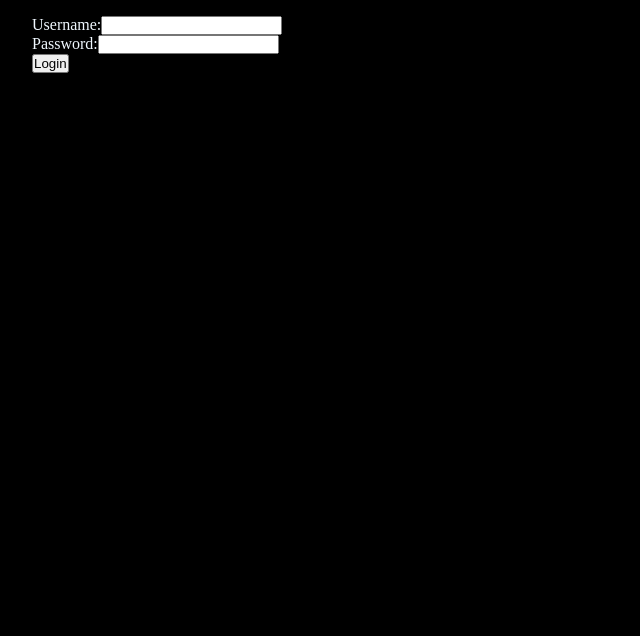
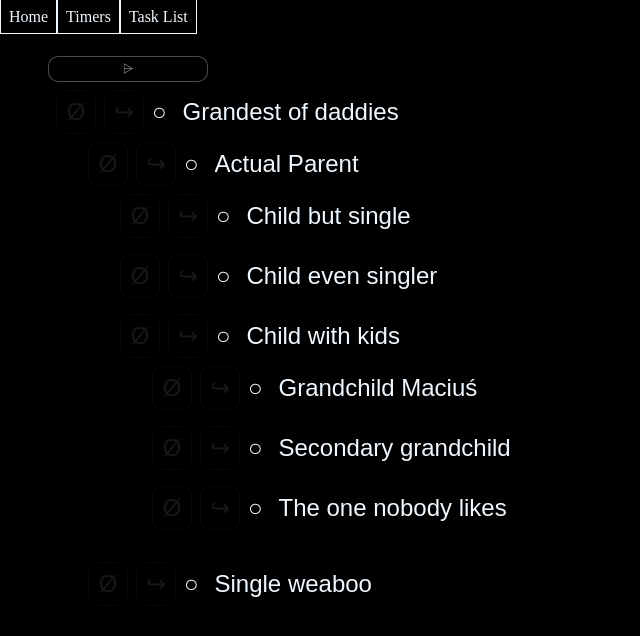
Before and after one commit to Illeeya/PersonalHub, a Vue app: page /taskList in a window 1280 px wide. Shown: the top 636 px of the page, without its empty margins (0-640 px from the left). Built offline with nearby package versions, Linux system fonts and the light colour scheme.

Commit message:
DEV | 24122201

```diff
--- a/src/App.vue
+++ b/src/App.vue
@@ -1,34 +1,55 @@
 <template>
+    <header>
+        <nav>
+            <RouterLink class="navElement" to="/">Home</RouterLink>
+            <RouterLink class="navElement" to="/timers">Timers</RouterLink>
+            <RouterLink class="navElement" to="/taskList">Task List</RouterLink>
+        </nav>
+    </header>
     <div class="mainAppContainer">
-        <LoginView v-if="username == ''"></LoginView>
-        <TaskListView v-else></TaskListView>
+        <RouterView />
     </div>
 </template>
 
 <script setup lang="ts">
 import { provide, ref } from "vue";
-import LoginView from "./components/LoginView.vue";
-import TaskListView from "./components/TaskListView.vue";
+import TaskListView from "./views/TaskListView.vue";
+import { RouterView } from "vue-router";
+// const username = ref<string>("");
 
-const username = ref<string>("");
+// const changeUsername = (_username: string) => {
+//     console.log(_username);
+//     username.value = _username;
+// };
 
-const changeUsername = (_username: string) => {
-    console.log(_username);
-    username.value = _username;
-};
-
-provide("username", username);
-provide("changeUsername", changeUsername);
+// provide("username", username);
+// provide("changeUsername", changeUsername);
 </script>
 
 <style scoped>
 .mainAppContainer {
     min-width: 100%;
-    min-height: 100%;
+    min-height: calc(100vh - 3vmin);
+    overflow: auto;
     background-color: black;
     color: aliceblue;
     padding: 1rem;
     padding-left: 2rem;
+}
+header {
+    height: 3vmin;
+    padding-top: 1vmin;
+    background-color: black;
+    font-size: 2vmin;
+    color: aliceblue;
+}
+
+.navElement {
+    border: 1px solid aliceblue;
+    text-decoration: unset !important;
+    color: aliceblue !important;
+    padding: 1vmin;
+    box-sizing: border-box;
 }
 </style>
 
--- /dev/null
+++ b/src/components/TaskList/ListElement.vue
@@ -0,0 +1,83 @@
+<template>
+    <div class="listElementMC">
+        <div class="listElement">
+            <button v-on:click="props.deleteTask(props.uuid)">Ø</button>
+            <button>↪</button>
+            <p>○</p>
+            <input type="text" v-model="props.text" />
+        </div>
+        <div v-if="children.length" class="childrenContainer">
+            <ListElement
+                v-for="child in props.children"
+                :uuid="child.uuid"
+                :text="child.text"
+                :children="child.children"
+                :delete-task="child.deleteTask"
+            ></ListElement>
+        </div>
+    </div>
+</template>
+
+<script setup lang="ts">
+import { ref } from "vue";
+import type { ListElementType } from "@/types/taskList";
+
+const props = defineProps<ListElementType>();
+</script>
+
+<style scoped>
+.listElementMC {
+    padding: 1vmin;
+}
+.listElement {
+    display: flex;
+    gap: 1vmin;
+}
+
+.listElement > p {
+    display: flex;
+    place-items: center;
+    width: fit-content;
+}
+
+.listElement > * {
+    font-size: calc(0.5rem + 2vmin);
+}
+
+.listElement > input {
+    background-color: inherit;
+    border: none;
+    padding: 1vmin;
+    color: aliceblue;
+    border-radius: 10px;
+    border: none;
+    width: fit-content;
+}
+
+.listElement > input:hover {
+    outline: 1px rgba(240, 248, 255, 0.137) solid;
+}
+.listElement > input:focus {
+    outline: 1px rgba(240, 248, 255, 0.336) solid;
+}
+
+.listElement > button {
+    width: 5vmin;
+    background-color: inherit;
+    border: 1px rgba(240, 248, 255, 0.034) solid;
+    border-radius: 10px;
+    padding: 0.5vmin;
+    color: rgba(240, 248, 255, 0.096);
+    transition-duration: 200ms;
+}
+
+.listElement > button:hover {
+    transition-duration: 500ms;
+    color: rgba(240, 248, 255, 0.541);
+    border: 1px rgba(240, 248, 255, 0.281) solid;
+}
+
+.childrenContainer {
+    margin-left: 3vmin;
+}
+</style>
--- /dev/null
+++ b/src/components/Timers/Timer.vue
@@ -0,0 +1,41 @@
+<template>
+    <div class="mainTimerContainer">
+        <button v-on:click="pauseToggle">{{ paused ? "▷" : "‖‖" }}</button>
+        <div class="timer">{{ seconds }}</div>
+        <input type="text" name="timerName" id="timerName" />
+    </div>
+</template>
+
+<script setup lang="ts">
+import { ref, onMounted, onUnmounted } from "vue";
+
+const seconds = ref(0);
+const paused = ref(false);
+let interval: number | undefined = undefined;
+
+// Start the counter when the component mounts
+onMounted(() => {
+    console.log("yes");
+    interval = setInterval(() => {
+        if (!paused.value) {
+            seconds.value++;
+        }
+    }, 1000);
+});
+
+// Clear the interval when the component unmounts
+onUnmounted(() => {
+    clearInterval(interval);
+});
+
+const pauseToggle = () => {
+    paused.value = !paused.value;
+};
+
+// Reset function
+const reset = () => {
+    seconds.value = 0;
+};
+</script>
+
+<style scoped></style>
--- a/src/router/index.ts
+++ b/src/router/index.ts
@@ -1,22 +1,28 @@
 import { createRouter, createWebHistory } from "vue-router";
-// import HomeView from '../views/HomeView.vue'
+import HomeView from "../views/HomeView.vue";
 
 const router = createRouter({
     history: createWebHistory(import.meta.env.BASE_URL),
     routes: [
-        // {
-        //   path: '/',
-        //   name: 'home',
-        //   component: HomeView
-        // },
-        // {
-        //   path: '/about',
-        //   name: 'about',
-        //   // route level code-splitting
-        //   // this generates a separate chunk (About.[hash].js) for this route
-        //   // which is lazy-loaded when the route is visited.
-        //   component: () => import('../views/AboutView.vue')
-        // }
+        {
+            path: "/",
+            name: "home",
+            component: HomeView,
+        },
+        {
+            path: "/taskList",
+            name: "taskList",
+            component: () => import("../views/TaskListView.vue"),
+        },
+        {
+            path: "/timers",
+            name: "timers",
+            component: () => import("../views/TimersView.vue"),
+        },
+        {
+            path: "/:pathMatch(.*)*",
+            redirect: "/",
+        },
     ],
 });
 
--- /dev/null
+++ b/src/types/taskList.ts
@@ -0,0 +1,6 @@
+export type ListElementType = {
+    uuid: string;
+    text: string;
+    children: ListElementType[];
+    deleteTask: (value: string) => void;
+};
--- /dev/null
+++ b/src/views/HomeView.vue
@@ -0,0 +1,7 @@
+<template>
+    <div>test</div>
+</template>
+
+<script setup lang="ts"></script>
+
+<style scoped></style>
--- /dev/null
+++ b/src/views/TaskListView.vue
@@ -0,0 +1,128 @@
+<template>
+    <div class="taskListMC">
+        <button v-on:click="addTask" class="addButton">⩥</button>
+        <ListElement
+            v-for="task in testData"
+            :uuid="task.uuid"
+            :text="task.text"
+            :children="task.children"
+            :delete-task="deleteTask"
+        ></ListElement>
+    </div>
+</template>
+
+<script setup lang="ts">
+import { provide, ref } from "vue";
+import ListElement from "@/components/TaskList/ListElement.vue";
+import type { ListElementType } from "@/types/taskList";
+
+const deleteTask = (uuid: string) => {
+    const agreed = confirm("Delete task and it's subtasks?");
+    if (!agreed) return;
+    const data = testData.value;
+    testData.value = biggusFiltus(data, uuid);
+};
+
+const biggusFiltus = (arr: ListElementType[], uuid: string) => {
+    return arr.filter((x) => {
+        if (x.uuid != uuid) {
+            if (x.children.length) {
+                x.children = biggusFiltus(x.children, uuid);
+                return true;
+            } else return true;
+        } else return false;
+    });
+};
+
+const addTask = () => {
+    testData.value.unshift({
+        uuid: crypto.randomUUID(),
+        text: "",
+        children: [],
+        deleteTask: deleteTask,
+    });
+};
+const testData = ref<ListElementType[]>([
+    {
+        uuid: "asd1",
+        text: "Grandest of daddies",
+        children: [
+            {
+                uuid: "asd2",
+                text: "Actual Parent",
+                children: [
+                    {
+                        uuid: "asd3",
+                        text: "Child but single",
+                        children: [],
+                        deleteTask: deleteTask,
+                    },
+                    {
+                        uuid: "asd4",
+                        text: "Child even singler",
+                        children: [],
+                        deleteTask: deleteTask,
+                    },
+                    {
+                        uuid: "asd5",
+                        text: "Child with kids",
+                        children: [
+                            {
+                                uuid: "asd7",
+                                text: "Grandchild Maciuś",
+                                children: [],
+                                deleteTask: deleteTask,
+                            },
+                            {
+                                uuid: "asd8",
+                                text: "Secondary grandchild",
+                                children: [],
+                                deleteTask: deleteTask,
+                            },
+                            {
+                                uuid: "asd9",
+                                text: "The one nobody likes",
+                                children: [],
+                                deleteTask: deleteTask,
+                            },
+                        ],
+                        deleteTask: deleteTask,
+                    },
+                ],
+                deleteTask: deleteTask,
+            },
+            { uuid: "asd6", text: "Single weaboo", children: [], deleteTask: deleteTask },
+        ],
+        deleteTask: deleteTask,
+    },
+]);
+</script>
+
+<style scoped>
+.taskListMC {
+    min-width: 100%;
+    min-height: 100%;
+    background-color: black;
+    color: aliceblue;
+    padding: 1rem;
+}
+.addButton {
+    width: 20vmin;
+    background-color: inherit;
+    border: 1px rgba(240, 248, 255, 0.3) solid;
+    border-radius: 10px;
+    padding: 0.5vmin;
+    color: rgba(240, 248, 255, 0.6);
+    transition-duration: 200ms;
+}
+.addButton:hover {
+    background-color: #222;
+    color: rgba(240, 248, 255, 0.8);
+    border: 1px rgba(240, 248, 255, 0.8) solid;
+    transition-duration: 200ms;
+}
+.addButton:active {
+    background-color: #444;
+    transition-duration: 100ms;
+}
+</style>
--- /dev/null
+++ b/src/views/TimersView.vue
@@ -0,0 +1,10 @@
+<template>
+    <h1>TIMERS</h1>
+    <Timer />
+</template>
+
+<script setup lang="ts">
+import Timer from "@/components/Timers/Timer.vue";
+</script>
+
+<style scoped></style>
```
